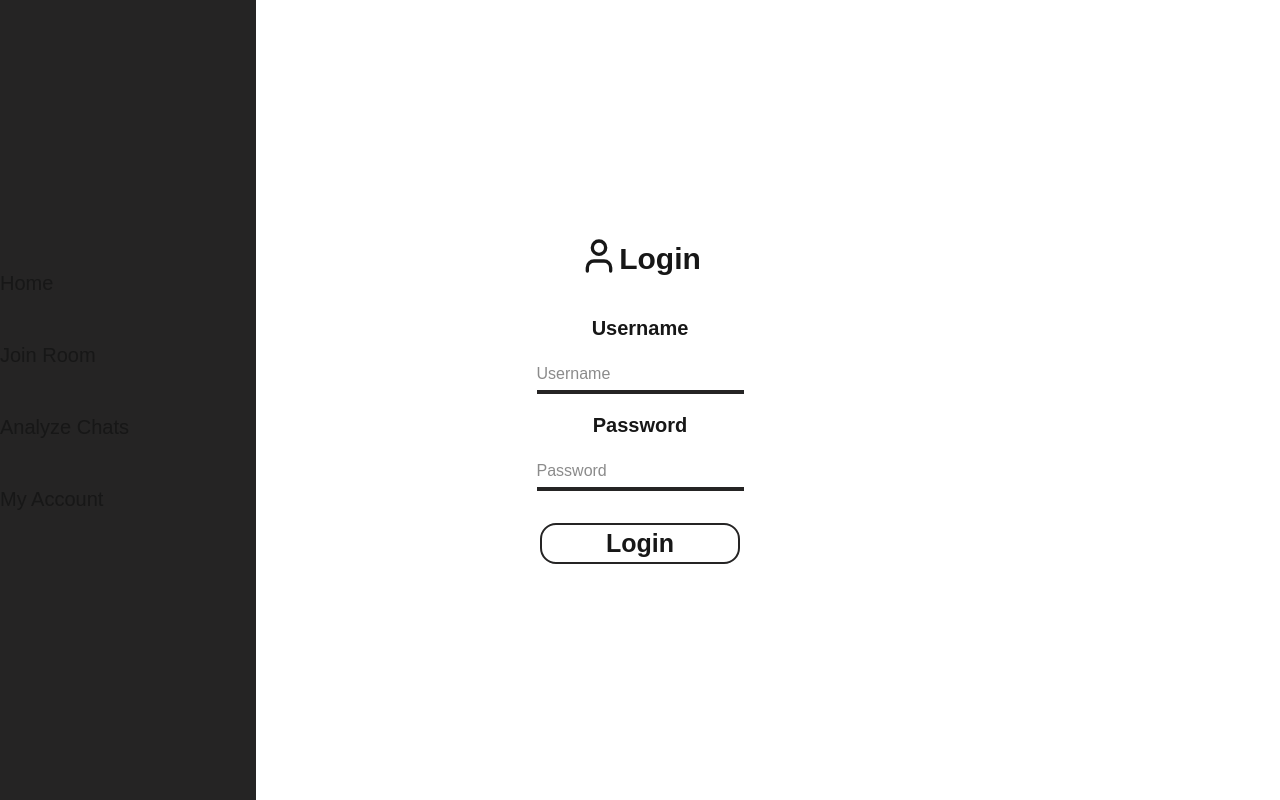
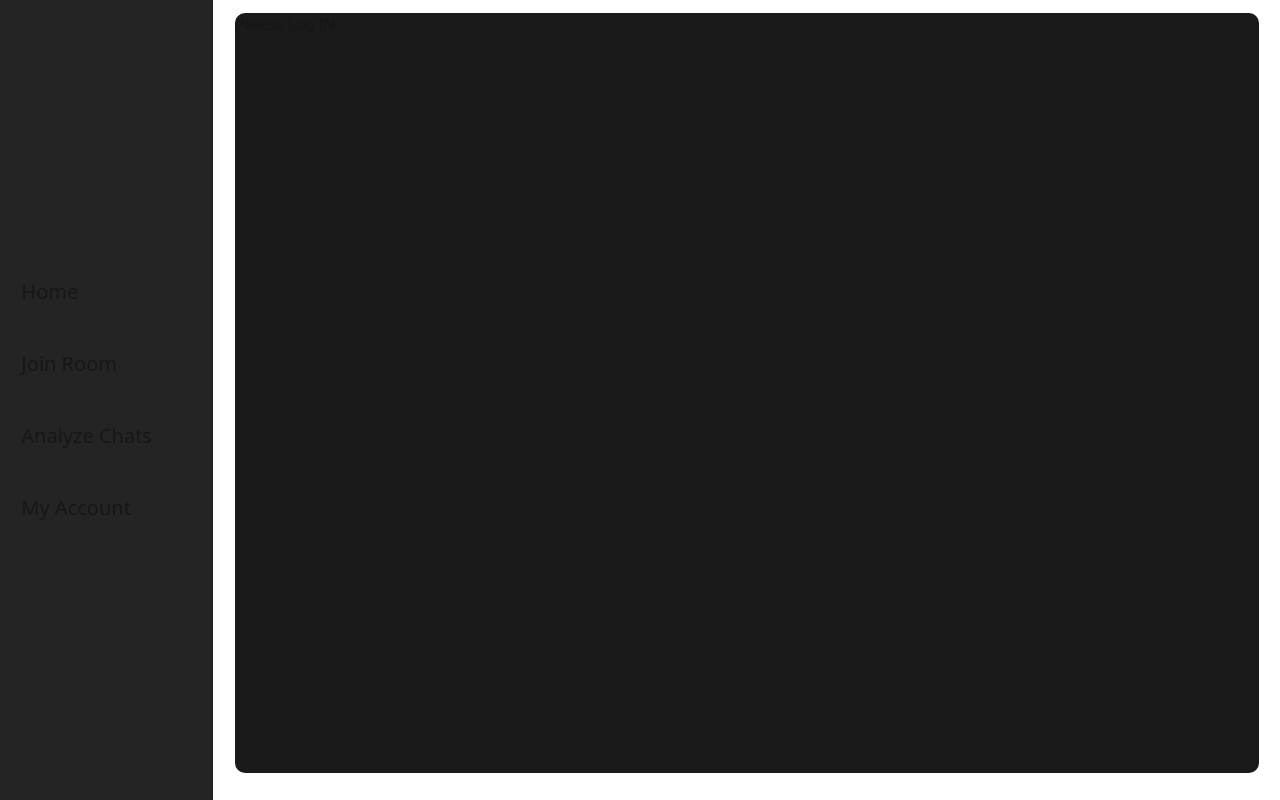
Before and after one commit to rakshit1862005/chatroomproject, a Next.js app: page / in a window 1280 px wide. Built offline with nearby package versions, Linux system fonts and the light colour scheme.

Commit message:
added user state management and ui bug fixes
fixed sidebar bugs and added conditional rendering of homepage by checking if localstorage has userid set which can only be set if user is logged in successfully

```diff
--- a/src/app/Home/page.js
+++ b/src/app/Home/page.js
@@ -1,12 +1,37 @@
+'use client'
 import Homecard from "../roomcardhome"
 import Sidebar from "../component/sidebar"
 import Login from "../myaccount/page"
+import { useEffect, useState } from "react"
 
 export default function Home(){
+    const [userid,setuserid] = useState(null)
+    useEffect(()=>{
+        const temp = localStorage.getItem('userid');
+        if(temp){
+            setuserid(temp);
+        }
+    },[userid])
     return(
         <div>
             <Sidebar></Sidebar>
-            <Login></Login>
+            <div className="mainarea">
+            {userid?(
+                <div>
+                <div className="wcom">Welcome {userid}!</div>
+                <div id="dot">
+                <div id="chatdisplay">
+                    <img src='/images/add.svg' id="addbox"></img>
+                    <h2 id="jnr">Join Rooms Now</h2>
+                </div>
+                </div>
+                </div>
+            ):(
+                <div>Please Log IN</div>
+            )
+
+            }
+            </div>
         </div>
     )
 }
--- a/src/app/component/sidebar.js
+++ b/src/app/component/sidebar.js
@@ -7,12 +7,12 @@ export default function Sidebar() {
     { label: 'Home', href: '/' },
     { label: 'Join Room', href: '/join' },
     { label: 'Analyze Chats', href: '/analyze' },
-    { label: 'My Account', href: '/account' },
+    { label: 'My Account', href: '/myaccount' },
   ];
 
   return (
-    <div className="fixed top-0 left-0 h-screen w-1/5 bg-[#252424] p-4 flex flex-col justify-center items-center gap-2 z-50">
-      <div className="flex flex-col items-start gap-6 w-full px-4">
+    <div className="fixed top-0 left-0 h-screen w-1/6 bg-[#252424] p-4 flex flex-col justify-center items-center gap-2 z-50">
+      <div className="flex flex-col items-start gap-6 w-full px-4 ">
         {navItems.map(({ label, href }) => (
           <Link
             key={label}
--- a/src/app/globals.css
+++ b/src/app/globals.css
@@ -1,4 +1,6 @@
 @import "tailwindcss";
+@import url('https://fonts.googleapis.com/css2?family=Noto+Sans:ital,wght@0,100..900;1,100..900&display=swap');
+
 
 :root {
   --background: #ffffff;
@@ -44,5 +46,75 @@ a {
 }
 
 #bartext{
+  display: flex;
+  font-weight: 100;
+  padding-left: 10%;
+  align-items: center;
+  font-family: 'Noto Sans';
   font-weight: 100;
 }
+
+.mainarea{
+  position: relative;
+  width: 80vw;
+  background-color: #1A1A1A;
+  height: 95vh;
+  margin-left: 18.33%;
+  margin-top: 1%;
+  border-radius: 10px;
+  overflow-y: scroll;
+  overflow-x: hidden;
+}
+
+.wcom{
+  position: relative;
+  font-size: 35px;
+  font-family: 'Noto Sans';
+  font-weight: 100;
+  left: 5vw;
+  top: 3%;
+}
+
+#chatdisplay{
+  display: flex;
+  border: 2px dashed rgba(255, 255, 255, 0.4);
+  height: 83vh;
+  width: 70vw;
+  transition: 0.3s ease;
+  align-items: center;
+  flex-direction: column;
+  justify-content: center;
+  gap: 5vh;
+}
+#chatdisplay:hover{
+  border: 2px dashed rgba(255, 255, 255, 0.8);
+  transition: 0.3s ease;
+}
+#dot{
+  position: absolute;
+  height: 87vh;
+  width: 80vw;
+  display: flex;
+  flex-direction: column;
+  align-items: center;
+  justify-content: center;
+}
+
+#addbox{
+  filter: opacity(0.5);
+}
+#addbox:hover{
+  transform: rotate(360deg);
+  filter: opacity(0.8);
+  transition: 0.8s ease;
+}
+
+#jnr{
+    font-family: 'Noto Sans';
+    font-family: 100;
+    font-size: 30px;
+    filter: opacity(0.5);
+  }
+::-webkit-scrollbar {
+    display: none;
+}
--- a/src/app/layout.js
+++ b/src/app/layout.js
@@ -12,7 +12,7 @@ const geistMono = Geist_Mono({
 });
 
 export const metadata = {
-  title: "Create Next App",
+  title: "ChatRoom",
   description: "Generated by create next app",
 };
 
--- a/src/app/myaccount/page.js
+++ b/src/app/myaccount/page.js
@@ -20,6 +20,7 @@ export default function Login() {
 
         if(data.message=="Logged-IN"){
             console.log("Loggned IN");
+            localStorage.setItem('userid',usern);
         }
         else{
             console.log("Error Incorrect Credentials");
@@ -27,6 +28,8 @@ export default function Login() {
         }
 }
     return (
+        <>
+        <Sidebar></Sidebar>
         <div className="flex flex-col items-center justify-center h-screen">
 
             <form onSubmit={handlesubmit} className="flex flex-col min-w-1/4 min-h-2/4 rounded-xl items-center justify-center align-center gap-4" >
@@ -47,5 +50,6 @@ export default function Login() {
                 <button className='min-w-50 text-[25px] font-bold rounded-2xl border-[#252424] border-2 '>Login</button>
             </form>
         </div>
+        </>
     )
 }
```
Also changed, not shown: public/images/add.svg (added).
